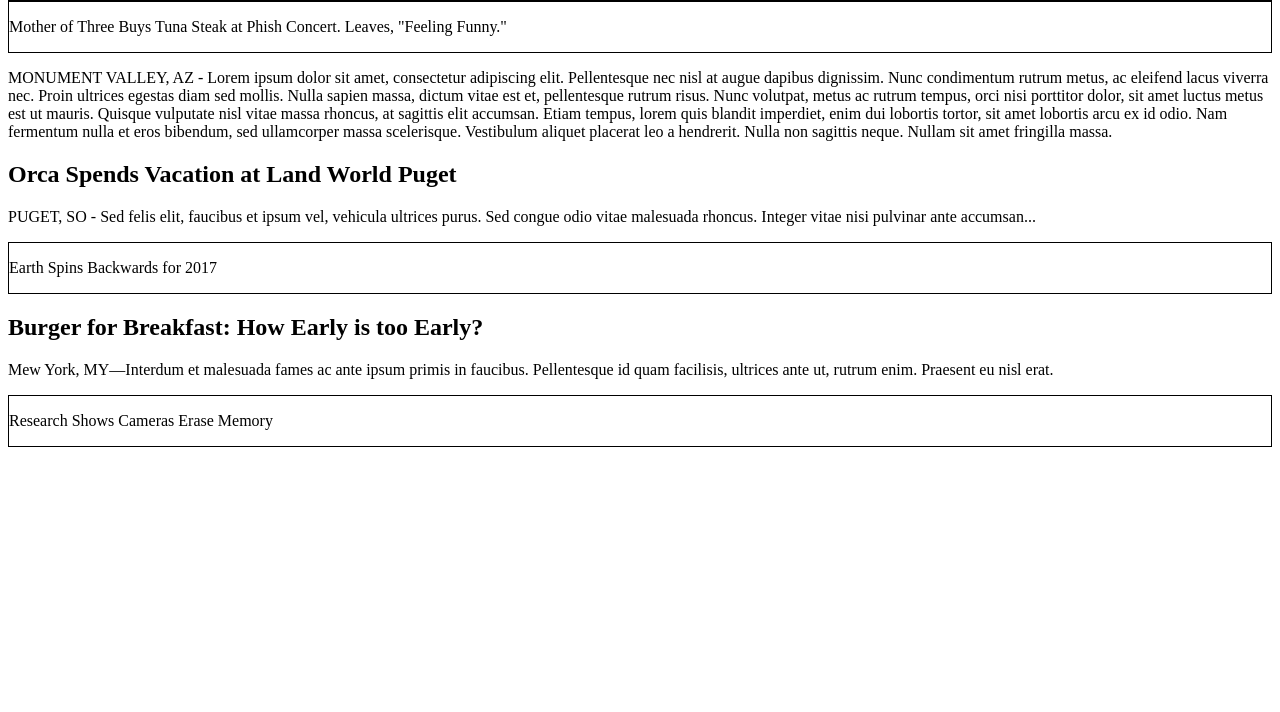
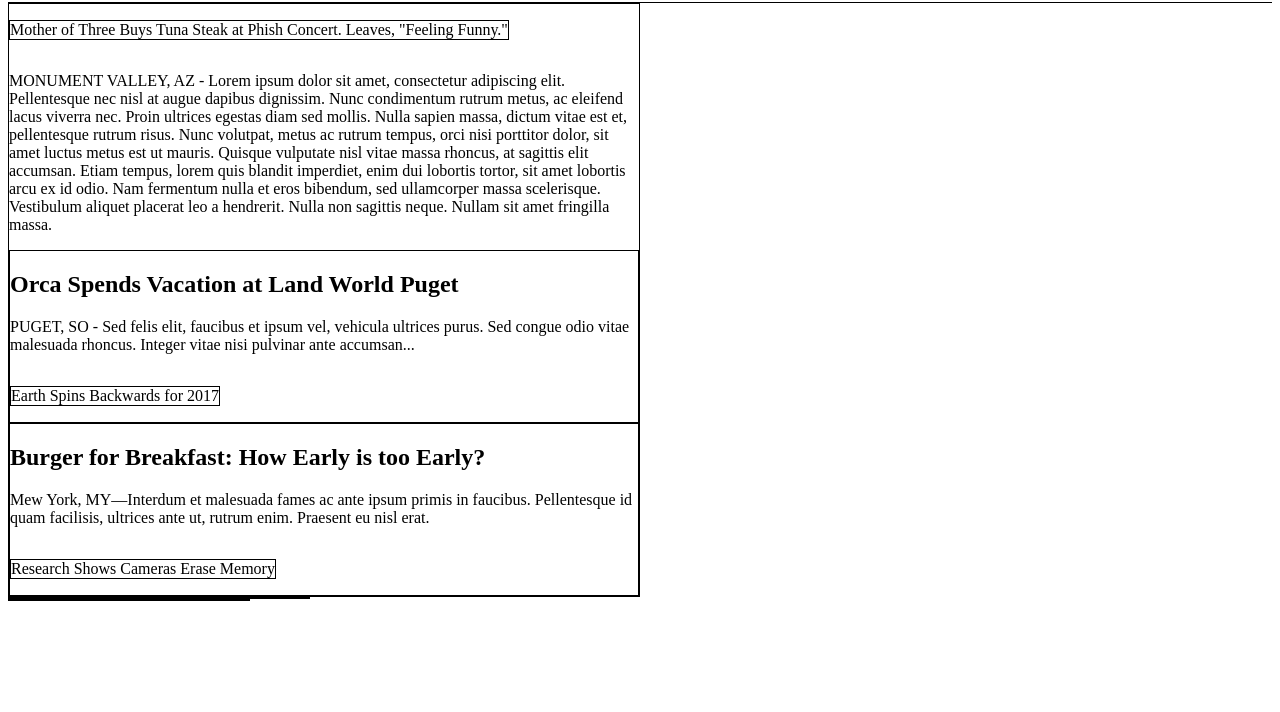
Before and after one commit to vincitive/MyTimes, a plain HTML site: page index.html in a window 1280 px wide. Shown: the part 88-800 px from the top of the page. Drawn offline with Linux system fonts and the light colour scheme.

Commit message:
second commit

```diff
--- a/resources/css/style.css
+++ b/resources/css/style.css
@@ -10,6 +10,7 @@
 	display: flex;
 	align-items: center;
 	margin: 10px 0px;
+	border: 1px solid black;
 }
 
 .mytlogo p {
@@ -35,21 +36,21 @@
 	display: flex;
 }
 
-.column.large {
+.column .large {
 	display: flex;
 	flex-direction: column;
 	width: 630px;
 	border: 1px solid black;
 }
 
-.column.medium {
+.column .medium {
 	display: flex;
 	flex-direction: column;
 	width: 300px;
 	border: 1px solid black;
 }
 
-.column.small {
+.column .small {
 	display: flex;
 	flex-direction: column;
 	width: 240px;
@@ -58,11 +59,10 @@
 
 .smalltitle {
 	display: flex;
-	border: 1px solid black;
 }
 
 .smalltitle p {
-
+	border: 1px solid black;
 }
 
 .subparagraph1 p {
@@ -73,7 +73,8 @@
 
 }
 
-.largecontainer1.largecontainer2 {
+.largecontainer1 , .largecontainer2 {
 	display: flex;
-	border: 2px solid black;
+	display: inline-block;
+	border: 1px solid black;
 }
```
Also changed, not shown: index.html (+1 -0 lines).
